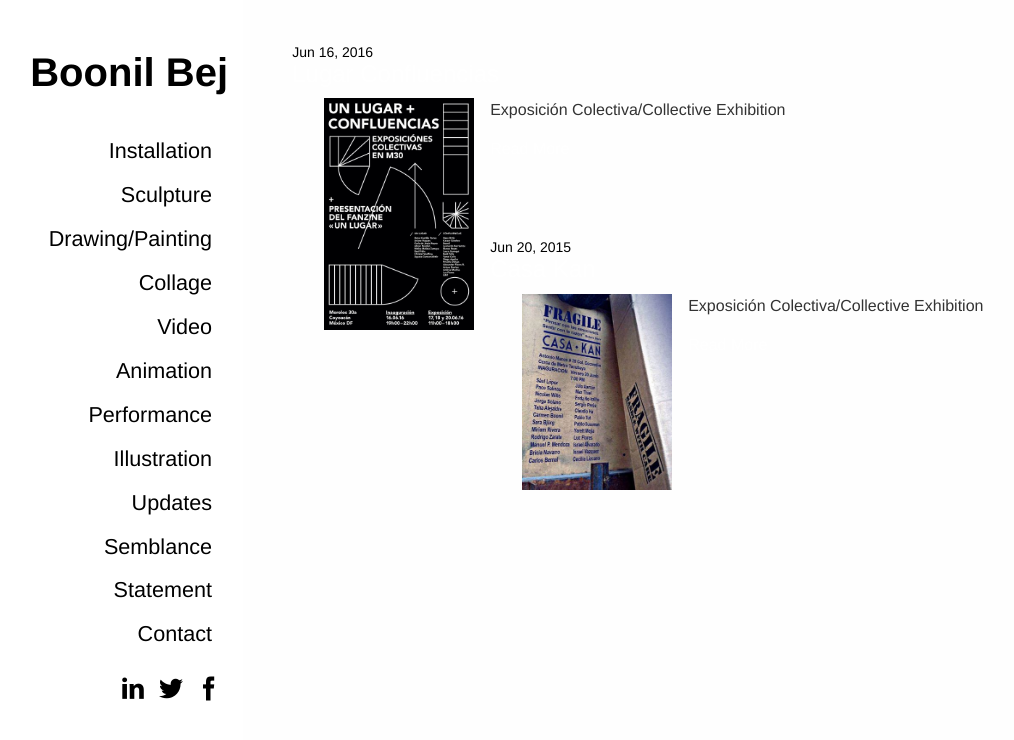
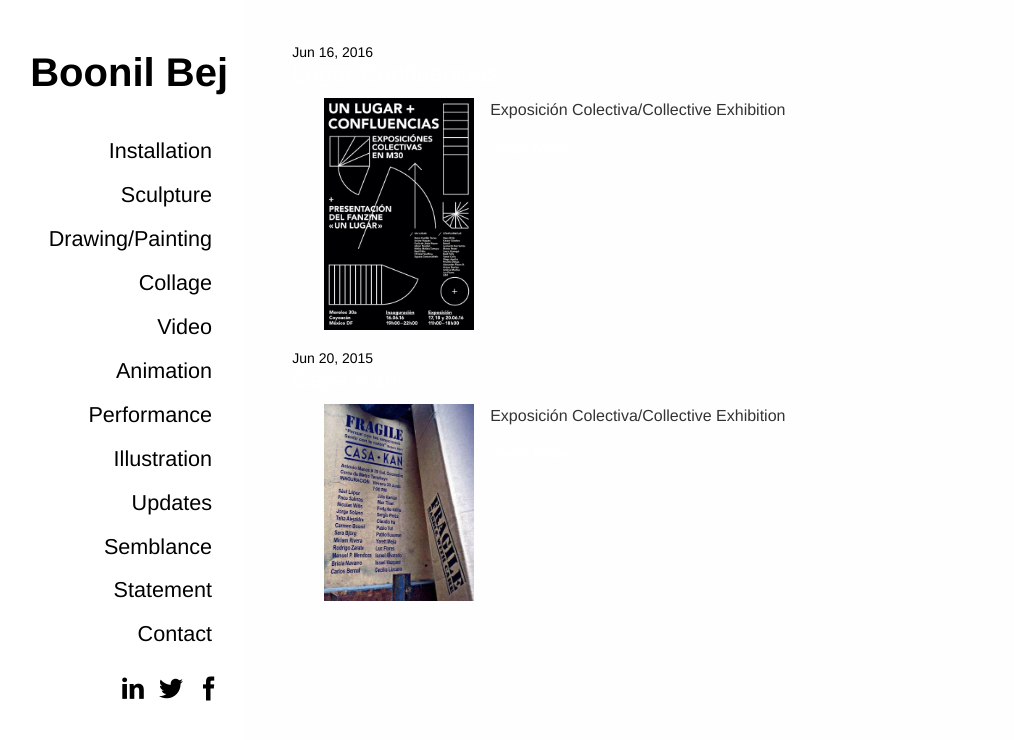
Before and after one commit to boonil/boonil.art, a Jekyll site: the page built from index.html, in a window 1280 px wide. Shown: the top 740 px of the page, without its empty margins (77-1091 px from the left). Built offline with Jekyll 4.4.1, drawn with Linux system fonts in a browser that asks for light colours.

Commit message:
Update _layout.scss

```diff
--- a/_sass/_layout.scss
+++ b/_sass/_layout.scss
@@ -100,6 +100,7 @@ ul > .header-nav > a:visited {
 
 .roll {
     margin-bottom: 2.5rem;
+    clear: both;
 }
 
 
```
